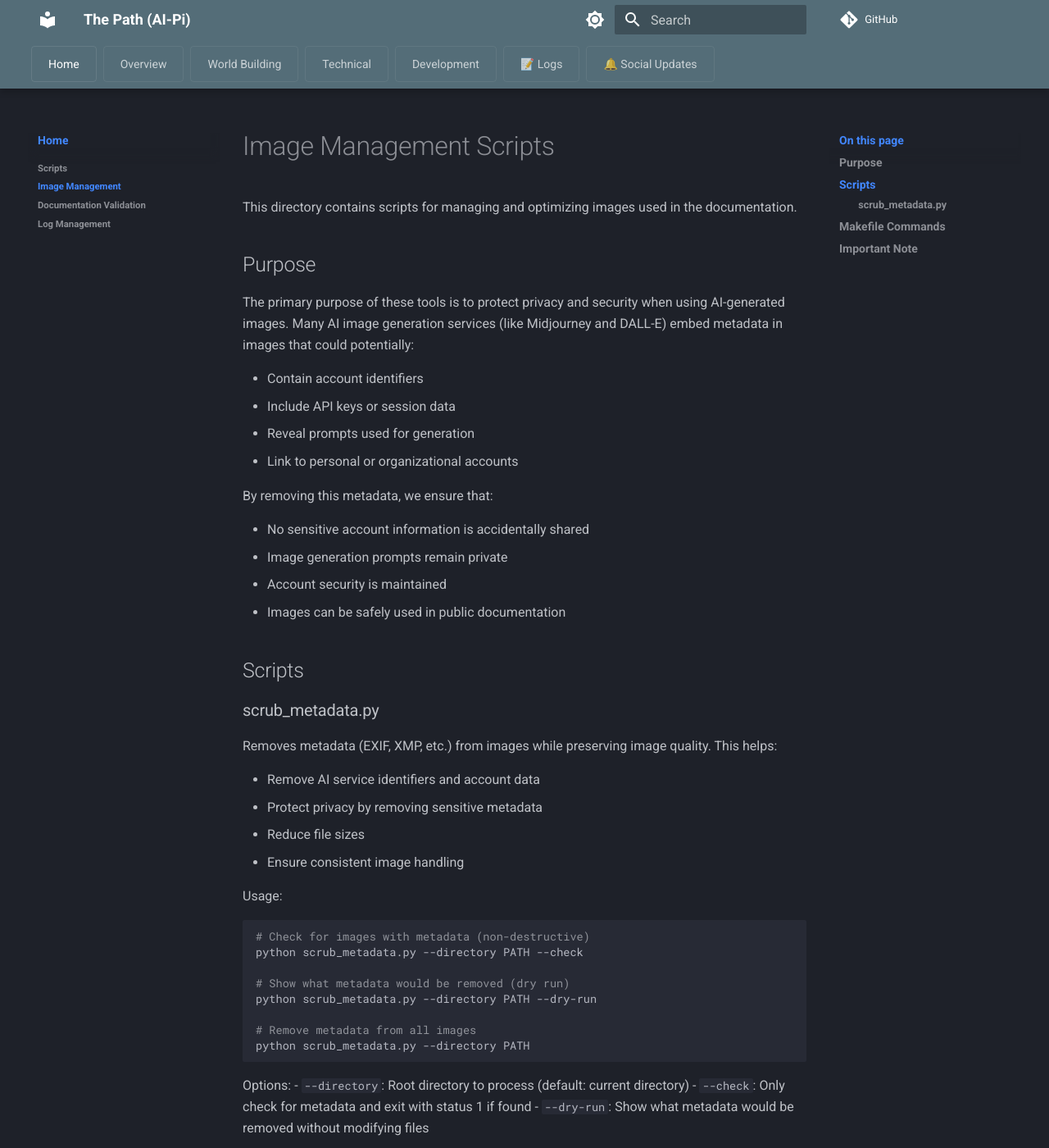
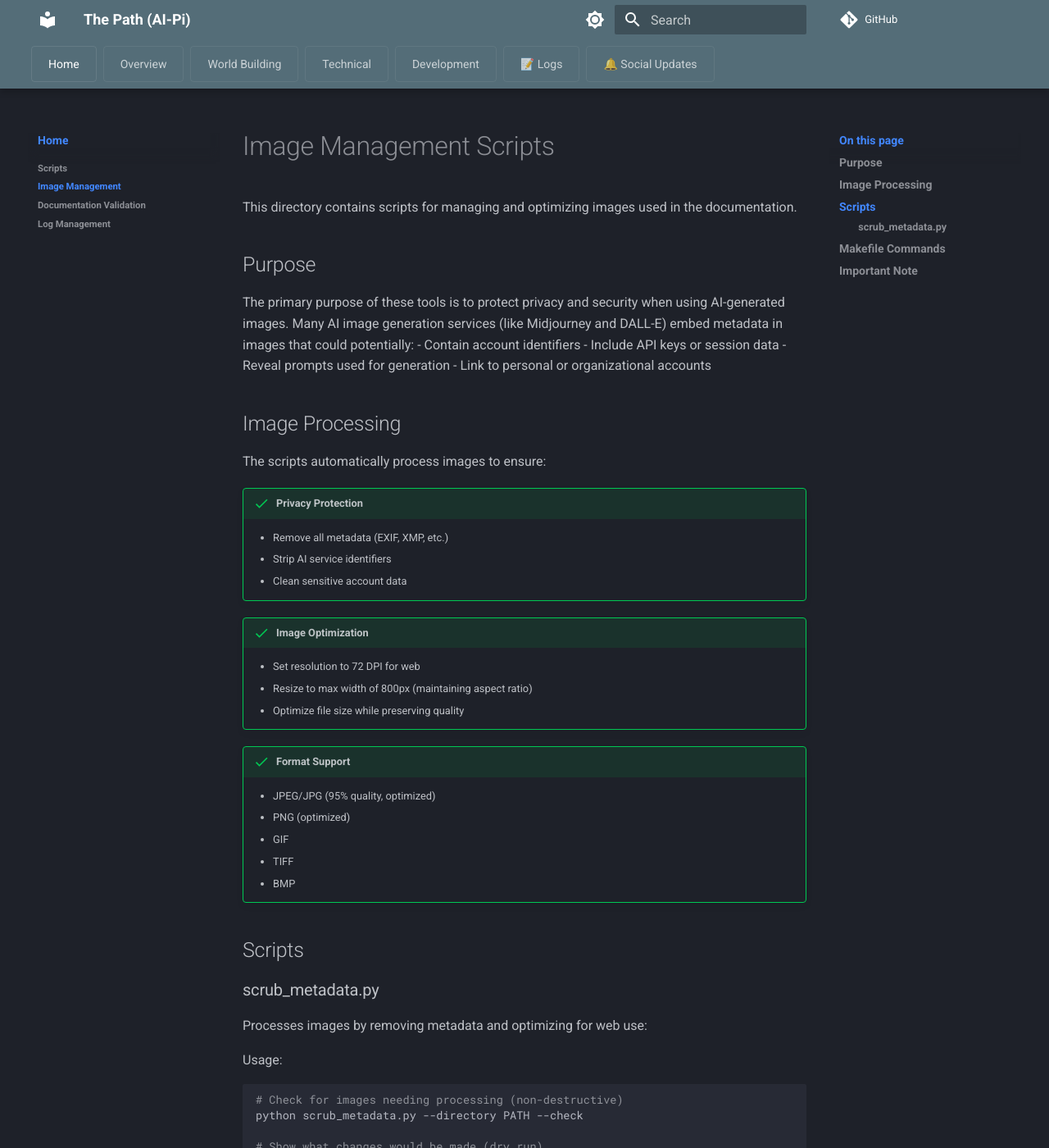
Before and after one commit to MaterDev/thepath-ai_pi, an MkDocs documentation site: the page built from docs/scripts/image_management/README.md, in a window 1280 px wide and 1400 px high. Shown: the whole window at 82% size. Built offline with MkDocs 1.6.1 and Material for MkDocs 9.7.7, drawn with Linux system fonts in a browser that asks for light colours; comment, search, counter and statistics services are not loaded; some of the changed text lies outside the part shown.

Commit message:
feat: Add image resizing and DPI settings to scrub_metadata.py
- Set image resolution to 72 DPI for web
- Resize images to max width 800px while maintaining aspect ratio
- Update documentation with new image processing features
- Simplify root README by referencing scripts documentation

````diff
--- a/docs/scripts/image_management/README.md
+++ b/docs/scripts/image_management/README.md
@@ -1,5 +1,5 @@
 ---
-title: Image Management
+title: Image Management Scripts
 description: Tools for managing and optimizing images in the documentation
 ---
 
@@ -10,74 +10,83 @@ This directory contains scripts for managing and optimizing images used in the d
 ## Purpose
 
 The primary purpose of these tools is to protect privacy and security when using AI-generated images. Many AI image generation services (like Midjourney and DALL-E) embed metadata in images that could potentially:
-
 - Contain account identifiers
 - Include API keys or session data
 - Reveal prompts used for generation
 - Link to personal or organizational accounts
 
-By removing this metadata, we ensure that:
+## Image Processing
 
-- No sensitive account information is accidentally shared
-- Image generation prompts remain private
-- Account security is maintained
-- Images can be safely used in public documentation
+The scripts automatically process images to ensure:
+
+!!! success "Privacy Protection"
+    - Remove all metadata (EXIF, XMP, etc.)
+    - Strip AI service identifiers
+    - Clean sensitive account data
+
+!!! success "Image Optimization"
+    - Set resolution to 72 DPI for web
+    - Resize to max width of 800px (maintaining aspect ratio)
+    - Optimize file size while preserving quality
+
+!!! success "Format Support"
+    - JPEG/JPG (95% quality, optimized)
+    - PNG (optimized)
+    - GIF
+    - TIFF
+    - BMP
 
 ## Scripts
 
 ### scrub_metadata.py
 
-Removes metadata (EXIF, XMP, etc.) from images while preserving image quality. This helps:
-
-- Remove AI service identifiers and account data
-- Protect privacy by removing sensitive metadata
-- Reduce file sizes
-- Ensure consistent image handling
+Processes images by removing metadata and optimizing for web use:
 
 Usage:
 ```bash
-# Check for images with metadata (non-destructive)
+# Check for images needing processing (non-destructive)
 python scrub_metadata.py --directory PATH --check
 
-# Show what metadata would be removed (dry run)
+# Show what changes would be made (dry run)
 python scrub_metadata.py --directory PATH --dry-run
 
-# Remove metadata from all images
+# Process all images
 python scrub_metadata.py --directory PATH
 ```
 
 Options:
 - `--directory`: Root directory to process (default: current directory)
-- `--check`: Only check for metadata and exit with status 1 if found
-- `--dry-run`: Show what metadata would be removed without modifying files
+- `--check`: Only check for issues and exit with status 1 if found
+- `--dry-run`: Show what changes would be made without modifying files
 
 The script will:
 1. Recursively find all images in the specified directory
-2. Check for metadata in each image
-3. Remove metadata while preserving image quality (unless in check/dry-run mode)
-4. Verify metadata was successfully removed
+2. Check for metadata and optimization needs
+3. Process each image:
+   - Remove metadata
+   - Set DPI to 72
+   - Resize if width > 800px
+   - Optimize for web
+4. Verify all changes were applied correctly
 5. Log results and any errors encountered
-
-Supported formats:
-- JPEG/JPG
-- PNG
-- GIF
-- TIFF
-- BMP
 
 ## Makefile Commands
 
 For convenience, you can use these Makefile commands:
 
 ```bash
-# Check for images with metadata
+# Check for images needing processing
 make check-images
 
-# Remove metadata (includes confirmation prompt)
+# Process images (includes confirmation prompt)
 make scrub-images
-
 ```
 
 ## Important Note
 
-Always run `make check-images` before committing new images to ensure no sensitive metadata is accidentally included. This is especially important for images generated using Midjourney, DALL-E, or other AI services.
+Always run `make check-images` before committing new images to ensure they meet our standards for:
+- Privacy (no metadata)
+- Web optimization (correct size and DPI)
+- File size (optimized formats)
+
+This is especially important for images generated using Midjourney, DALL-E, or other AI services.
````
Also changed, not shown: README.md (+13 -0 lines), docs/scripts/image_management/scrub_metadata.py (+107 -51 lines).
